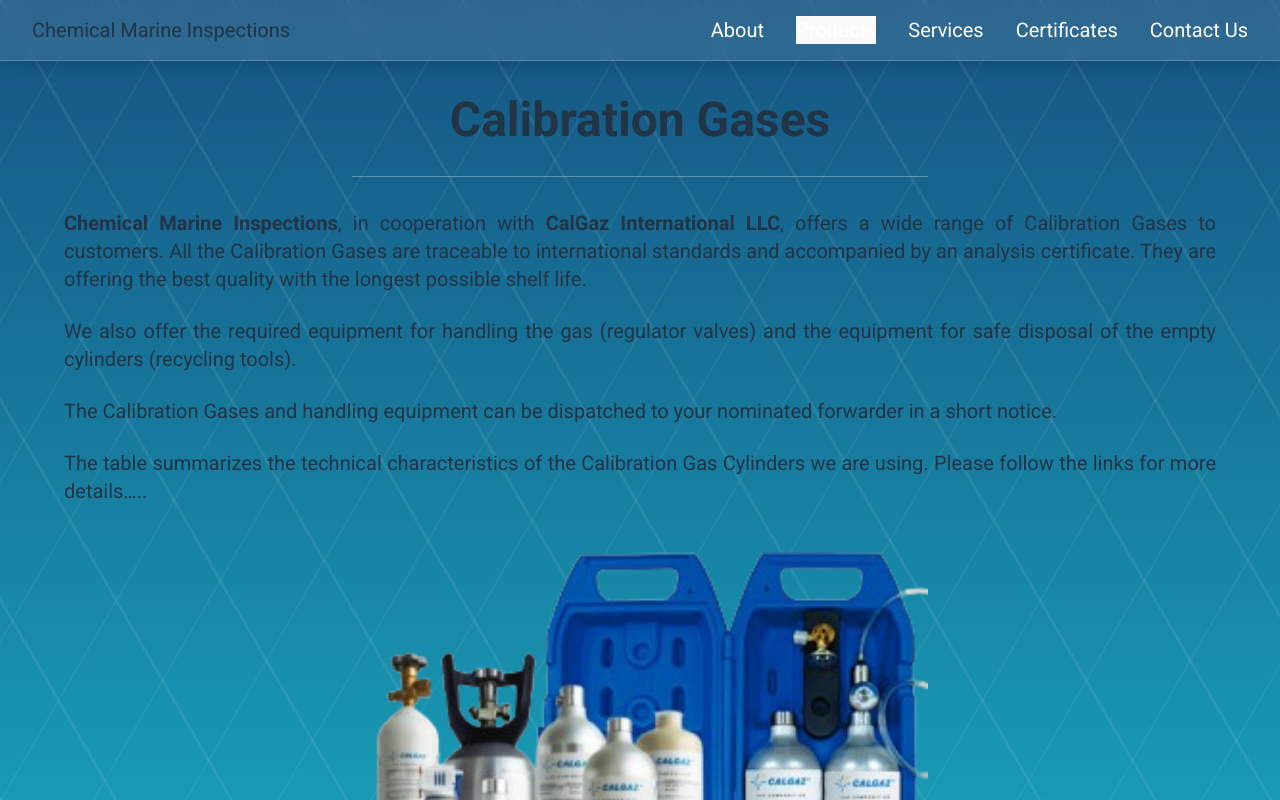
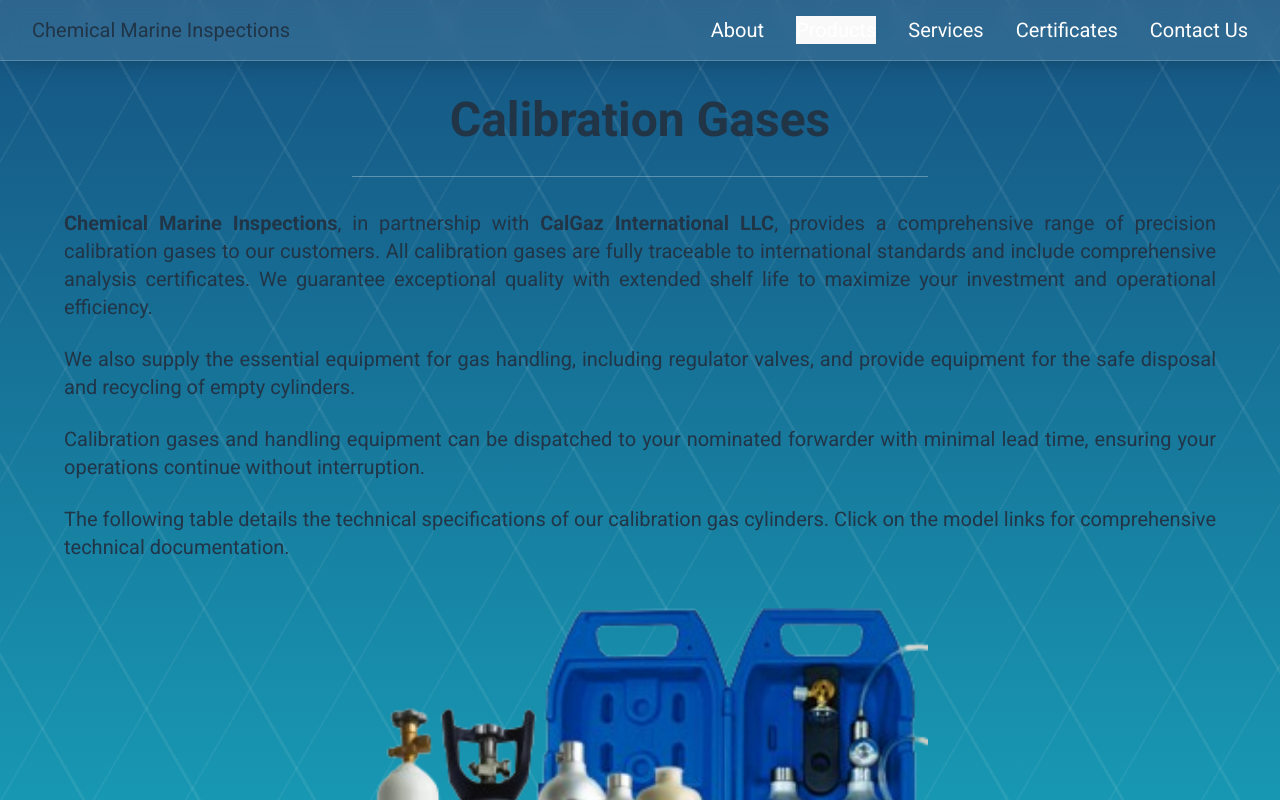
Before and after one commit to Antony-evm/chemarine, a Vue app: page /calibration-gases in a window 1280 px wide. Shown: the top 800 px of the page. Built offline with nearby package versions, Linux system fonts and the light colour scheme.

Commit message:
improve more content

```diff
--- a/src/pages/CalibrationGasesPage.vue
+++ b/src/pages/CalibrationGasesPage.vue
@@ -3,6 +3,7 @@
 import SpaceComponent from '@/components/utils/SpaceComponent.vue';
 import SectionDivider from '@/components/utils/SectionDivider.vue';
 import { GASCYLINDERS, REGULATOR_ROUTE_MAP } from '@/data/calibrationGases';
+import { COMPANY_NAME } from '@/data/contactInformation';
 </script>
 
 <template>
@@ -11,25 +12,23 @@
         <h1>Calibration Gases</h1>
         <SectionDivider />
         <div class="space-y-4 md:space-y-6">
-            <p><strong>Chemical Marine Inspections</strong>, in cooperation with <strong>CalGaz International
-                    LLC</strong>,
-                offers a wide
-                range of Calibration Gases to customers. All the Calibration Gases are traceable to international
-                standards
-                and accompanied by an analysis certificate. They are offering the best quality with the longest possible
-                shelf life.
+            <p><strong>{{ COMPANY_NAME }}</strong>, in partnership with <strong>CalGaz International LLC</strong>,
+                provides a comprehensive range of precision calibration gases to our customers. All calibration
+                gases are fully traceable to international standards and include comprehensive analysis certificates.
+                We guarantee exceptional quality with extended shelf life to maximize your investment and operational
+                efficiency.
             </p>
 
-            <p>We also offer the required equipment for handling the gas (regulator valves) and the equipment for safe
-                disposal of the empty cylinders (recycling tools).
+            <p>We also supply the essential equipment for gas handling, including regulator valves, and provide
+                equipment for the safe disposal and recycling of empty cylinders.
             </p>
 
-            <p>The Calibration Gases and handling equipment can be dispatched to your nominated forwarder in a short
-                notice.
+            <p>Calibration gases and handling equipment can be dispatched to your nominated forwarder with
+                minimal lead time, ensuring your operations continue without interruption.
             </p>
 
-            <p>The table summarizes the technical characteristics of the Calibration Gas Cylinders we are using. Please
-                follow the links for more details…..
+            <p>The following table details the technical specifications of our calibration gas cylinders.
+                Click on the model links for comprehensive technical documentation.
             </p>
         </div>
 
--- a/src/pages/GasDetectionInstrumentsPage.vue
+++ b/src/pages/GasDetectionInstrumentsPage.vue
@@ -10,13 +10,13 @@
 <template>
     <SpaceComponent size="page" />
     <CenteredContent>
-        <h1>Gas Detection Instruments Gases</h1>
+        <h1>Gas Detection Instruments</h1>
         <SectionDivider />
-        <p><strong>{{ COMPANY_NAME }}</strong> offers advanced technology gas detection
-            equipment from <strong>RKI Instruments Inc</strong> and <strong>GMI Ltd</strong>, both leading manufacturers
-            for gas detectors in marine
-            industry. These instruments are certified to the highest standards. They are designed to withstand the harsh
-            environment of a vessel without compromising their functionality and the safety of the user.
+        <p><strong>{{ COMPANY_NAME }}</strong> supplies cutting-edge gas detection equipment from industry-leading
+            manufacturers <strong>RKI Instruments Inc</strong> and <strong>GMI Ltd</strong>, both renowned for their
+            excellence in marine gas detection technology. Our instruments are certified to the highest international
+            standards and engineered to perform reliably in the demanding marine environment while ensuring maximum
+            user safety.
         </p>
         <SpaceComponent size="paragraph" />
         <GasDetectionInstrumentCategory v-for="category in GAS_DETECTION_INSTRUMENTS" :key="category.title"
```
